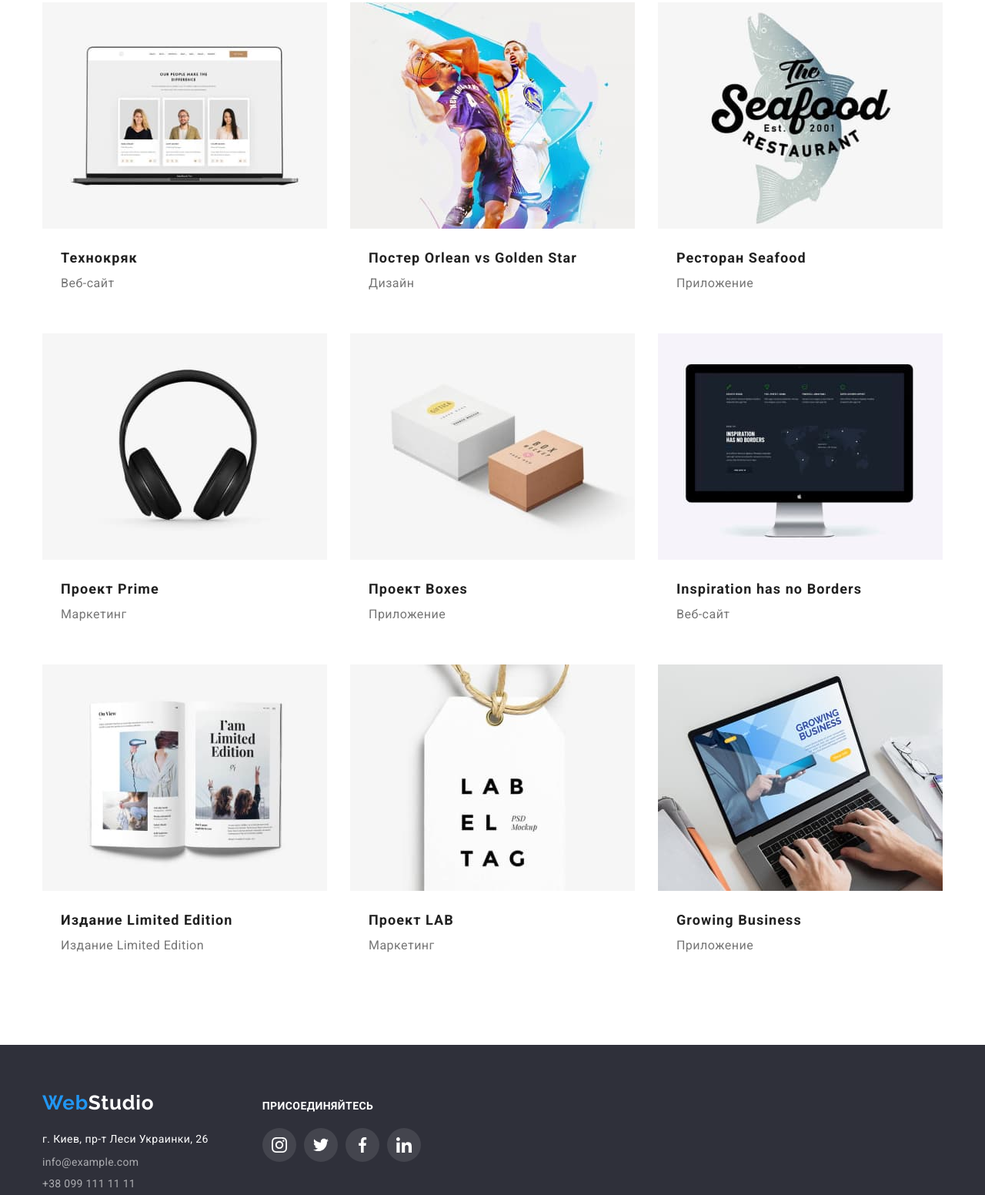
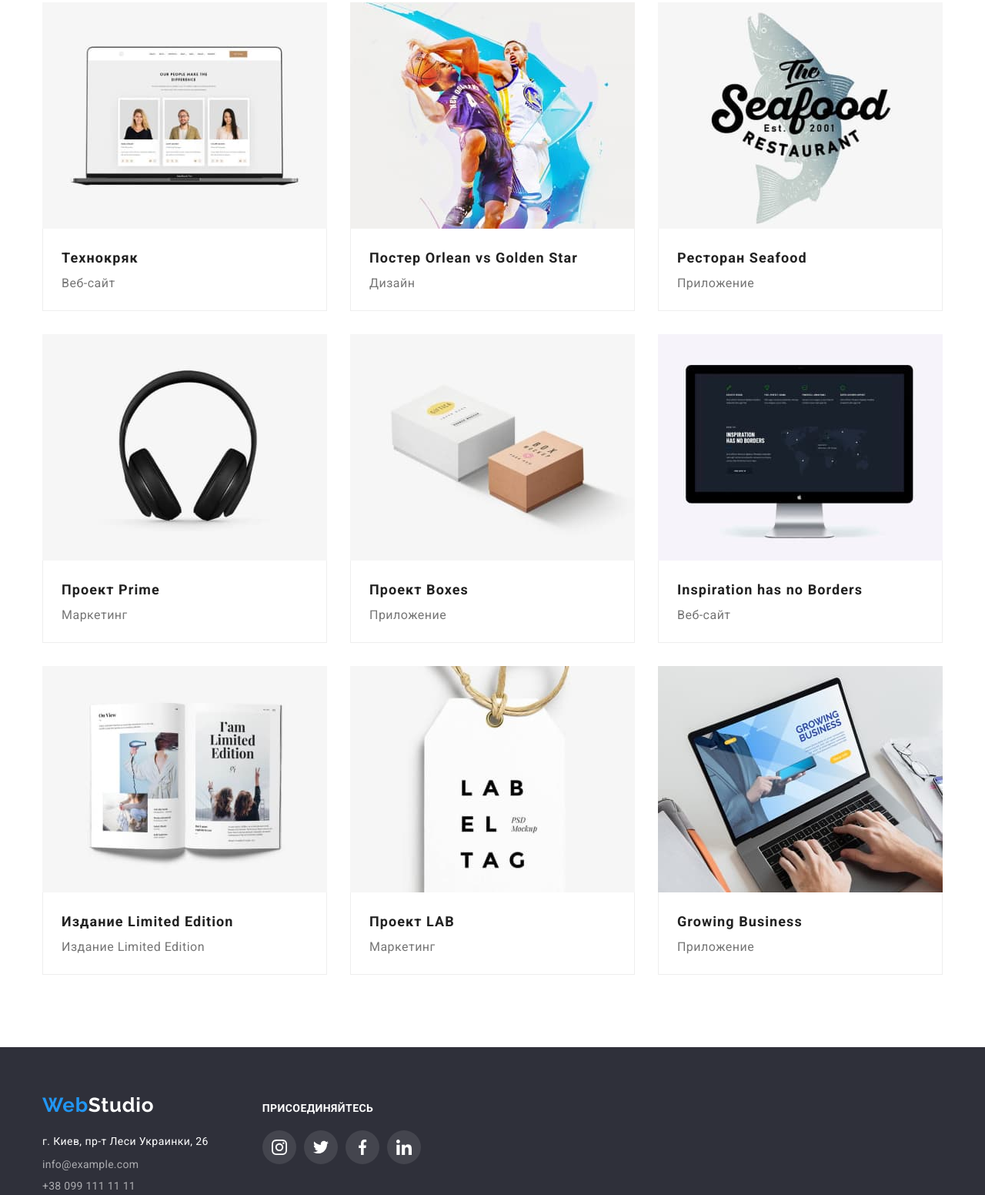
Before and after one commit to vitalii-borisiuk/-goit-markup-hw-05, a plain HTML site: page portfolio.html in a window 1280 px wide. Shown: the part 260-1812 px from the top of the page at 77% size. Drawn offline with Linux system fonts and the light colour scheme.

Commit message:
maybe last fix homework-05

```diff
--- a/css/styles.css
+++ b/css/styles.css
@@ -615,21 +615,23 @@ img {
   width: 370px;
   height: 100%;
   transition: transform 250ms cubic-bezier(0.4, 0, 0.2, 1);
-  transform: translateY(100%);
+  transform: translateY(101%);
   overflow: auto;
 }
-.work-item-focus:hover .work-top-text {
+.work-focus-link:hover .work-top-text {
   transform: translateY(0);
 }
-.work-item-focus {
+.work-focus-link {
+  display: block;
+  border: 1px solid rgba(238, 238, 238, 1)
   background-color: var(--first-color);
   transition: filter 250ms cubic-bezier(0.4, 0, 0.2, 1);
 }
-.work-item-focus:hover,
-.work-item-focus:focus {
-  filter: drop-shadow(0px 4px 4px rgba(0, 0, 0, 0.25));
-}
-
+.work-focus-link:hover,
+.work-focus-link:focus {
+  box-shadow: 0px 4px 4px 0px rgba(0, 0, 0, 0.25);
+  opacity: 1;
+  }
 .filter-btn {
   font-family: Roboto;
   font-weight: 500;
@@ -668,9 +670,11 @@ img {
 }
 
 .work-about {
-  border-top: none;
+
   box-sizing: border-box;
   padding: 20px 24px;
+  border: 1px solid rgba(238, 238, 238, 1);
+  border-top: none;
 }
 .work-title {
   font-weight: 700;
--- a/portfolio.html
+++ b/portfolio.html
@@ -71,7 +71,7 @@
           <ul class="work-list list">
             <li class="work-item">
               <div class="work-item-focus">
-                <a href="" class="item-focus-link link">
+                <a href="" class="work-focus-link link">
                   <div class="work-item-wrap">
                     <img src="./images/portfolio/techno.jpg" width="370" alt="Технокряк" />
                     <p class="work-top-text">
@@ -90,14 +90,19 @@
 
             <li class="work-item">
               <div class="work-item-focus">
-                <a href="" class="item-focus-link link">
+                <a href="" class="work-focus-link link">
                   <div class="work-item-wrap">
                     <img
                       src="./images/portfolio/poster.jpg"
                       width="370"
                       alt="Постер New Orlean vs Golden Star"
                     />
-                    <p class="work-top-text"></p>
+                    <p class="work-top-text">
+                      Lorem ipsum dolor sit amet consectetur adipisicing elit. Rerum, placeat
+                      molestiae accusantium facere illum sapiente. Accusantium, sit quod maiores
+                      nulla, tempore ratione laudantium a maxime atque odit ipsam reprehenderit
+                      impedit!
+                    </p>
                   </div>
                   <div class="work-about">
                     <h2 class="work-title">Постер <span lang="en">Orlean vs Golden Star</span></h2>
@@ -109,10 +114,15 @@
 
             <li class="work-item">
               <div class="work-item-focus">
-                <a href="" class="item-focus-link link">
+                <a href="" class="work-focus-link link">
                   <div class="work-item-wrap">
                     <img src="./images/portfolio/seafood.jpg" width="370" alt="Ресторан Seafood" />
-                    <p class="work-top-text"></p>
+                    <p class="work-top-text">
+                      Lorem ipsum dolor sit amet consectetur adipisicing elit. Rerum, placeat
+                      molestiae accusantium facere illum sapiente. Accusantium, sit quod maiores
+                      nulla, tempore ratione laudantium a maxime atque odit ipsam reprehenderit
+                      impedit!
+                    </p>
                   </div>
                   <div class="work-about">
                     <h2 class="work-title">Ресторан <span lang="en">Seafood</span></h2>
@@ -123,10 +133,15 @@
             </li>
             <li class="work-item">
               <div class="work-item-focus">
-                <a href="" class="item-focus-link link">
+                <a href="" class="work-focus-link link">
                   <div class="work-item-wrap">
                     <img src="./images/portfolio/prime.jpg" width="370" alt="Проект Prime" />
-                    <p class="work-top-text"></p>
+                    <p class="work-top-text">
+                      Lorem ipsum dolor sit amet consectetur adipisicing elit. Rerum, placeat
+                      molestiae accusantium facere illum sapiente. Accusantium, sit quod maiores
+                      nulla, tempore ratione laudantium a maxime atque odit ipsam reprehenderit
+                      impedit!
+                    </p>
                   </div>
                   <div class="work-about">
                     <h2 class="work-title">Проект <span lang="en">Prime</span></h2>
@@ -137,10 +152,14 @@
             </li>
             <li class="work-item">
               <div class="work-item-focus">
-                <a href="" class="item-focus-link link">
+                <a href="" class="work-focus-link link">
                   <div class="work-item-wrap">
                     <img src="./images/portfolio/boxes.jpg" width="370" alt="Проект Boxes" />
-                    <p class="work-top-text"></p>
+                    <p class="work-top-text">
+                      Lorem ipsum dolor sit amet consectetur adipisicing elit. Eius, soluta deserunt
+                      praesentium ea harum ipsum quis dolores, aut iusto ducimus doloremque atque
+                      consequatur sapiente vero? In error atque eius unde.
+                    </p>
                   </div>
                   <div class="work-about">
                     <h2 class="work-title">Проект <span lang="en">Boxes</span></h2>
@@ -151,7 +170,7 @@
             </li>
             <li class="work-item">
               <div class="work-item-focus">
-                <a href="" class="item-focus-link link">
+                <a href="" class="work-focus-link link">
                   <div class="work-item-wrap">
                     <img
                       lang="en"
@@ -159,7 +178,12 @@
                       width="370"
                       alt="Inspiration has no Borders"
                     />
-                    <p class="work-top-text"></p>
+                    <p class="work-top-text">
+                      Lorem ipsum dolor sit amet consectetur adipisicing elit. Rerum, placeat
+                      molestiae accusantium facere illum sapiente. Accusantium, sit quod maiores
+                      nulla, tempore ratione laudantium a maxime atque odit ipsam reprehenderit
+                      impedit!
+                    </p>
                   </div>
                   <div class="work-about">
                     <h2 lang="en" class="work-title">Inspiration has no Borders</h2>
@@ -170,14 +194,19 @@
             </li>
             <li class="work-item">
               <div class="work-item-focus">
-                <a href="" class="item-focus-link link">
+                <a href="" class="work-focus-link link">
                   <div class="work-item-wrap">
                     <img
                       src="./images/portfolio/limited.jpg"
                       width="370"
                       alt="Издание Limited Edition"
                     />
-                    <p class="work-top-text"></p>
+                    <p class="work-top-text">
+                      Lorem ipsum dolor sit amet consectetur adipisicing elit. Rerum, placeat
+                      molestiae accusantium facere illum sapiente. Accusantium, sit quod maiores
+                      nulla, tempore ratione laudantium a maxime atque odit ipsam reprehenderit
+                      impedit!
+                    </p>
                   </div>
                   <div class="work-about">
                     <h2 class="work-title">Издание <span lang="en">Limited Edition</span></h2>
@@ -188,10 +217,15 @@
             </li>
             <li class="work-item">
               <div class="work-item-focus">
-                <a href="" class="item-focus-link link">
+                <a href="" class="work-focus-link link">
                   <div class="work-item-wrap">
                     <img src="./images/portfolio/lab.jpg" width="370" alt="Проект LAB" />
-                    <p class="work-top-text"></p>
+                    <p class="work-top-text">
+                      Lorem ipsum dolor sit amet consectetur adipisicing elit. Rerum, placeat
+                      molestiae accusantium facere illum sapiente. Accusantium, sit quod maiores
+                      nulla, tempore ratione laudantium a maxime atque odit ipsam reprehenderit
+                      impedit!
+                    </p>
                   </div>
                   <div class="work-about">
                     <h2 class="work-title">Проект <span lang="en">LAB</span></h2>
@@ -202,7 +236,7 @@
             </li>
             <li class="work-item">
               <div class="work-item-focus">
-                <a href="" class="item-focus-link link">
+                <a href="" class="work-focus-link link">
                   <div class="work-item-wrap">
                     <img
                       lang="en"
@@ -210,7 +244,12 @@
                       width="370"
                       alt="Growing Business"
                     />
-                    <p class="work-top-text"></p>
+                    <p class="work-top-text">
+                      Lorem ipsum dolor sit amet consectetur adipisicing elit. Rerum, placeat
+                      molestiae accusantium facere illum sapiente. Accusantium, sit quod maiores
+                      nulla, tempore ratione laudantium a maxime atque odit ipsam reprehenderit
+                      impedit!
+                    </p>
                   </div>
                   <div class="work-about">
                     <h2 lang="en" class="work-title">Growing Business</h2>
```
